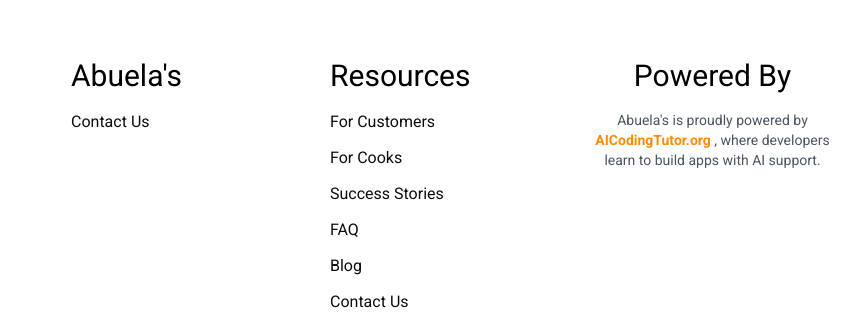
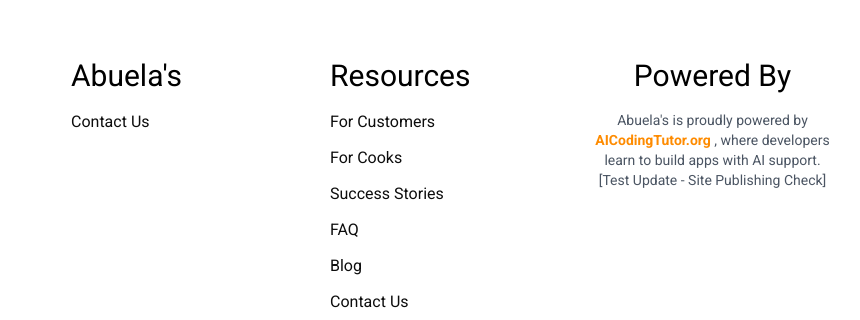
Before and after one commit to mujibsardar/abuelas-website, a website: page index.html in a window 1280 px wide. Shown: the part 6725-7045 px from the top of the page, 316-1176 px from the left. Drawn offline with nearby package versions, Linux system fonts and the light colour scheme; a script that the page names is missing.

Commit message:
Test: Add publishing check message to footer

```diff
--- a/index.html
+++ b/index.html
@@ -884,7 +884,7 @@
             >
               AICodingTutor.org
             </a>
-            , where developers learn to build apps with AI support.
+            , where developers learn to build apps with AI support. [Test Update - Site Publishing Check]
           </p>
         </div>
       </div>
```
